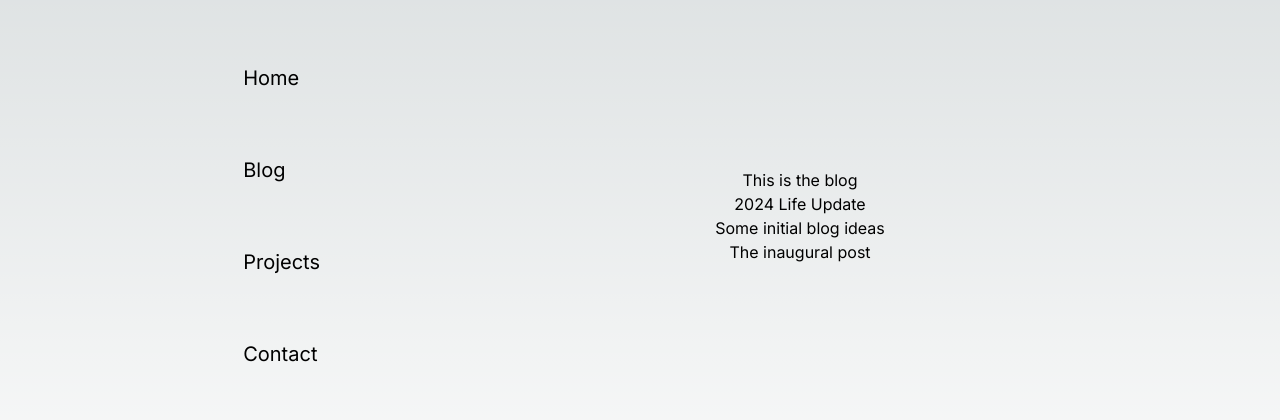
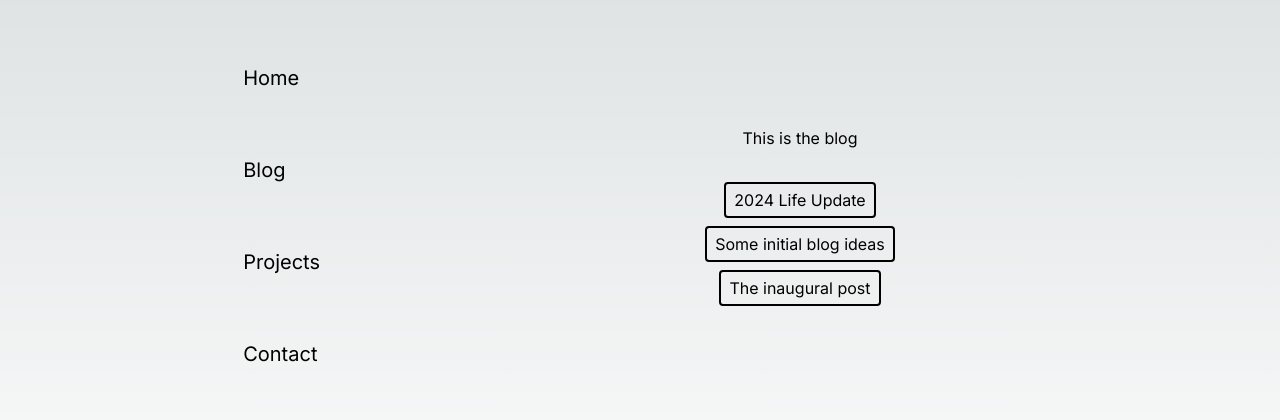
Before and after one commit to matthewaching/portfolio, a Next.js app: page /blog in a window 1280 px wide. Shown: the part 184-604 px from the top of the page. Built offline with nearby package versions, Linux system fonts and the light colour scheme.

Commit message:
Prettify the posts page

```diff
--- a/src/app/blog/page.tsx
+++ b/src/app/blog/page.tsx
@@ -20,13 +20,19 @@ const blogPosts = [
 
 const Blog = () => {
     return (
-        <main className="flex min-h-screen flex-col items-center justify-center p-24">
+        <main className='flex min-h-screen flex-col items-center justify-center p-24 gap-8'>
             <span>This is the blog</span>
-            {blogPosts.map(post => (
-                <div key={post.id}>
-                    <Link href={`/blog/${post.id}`}>{post.title}</Link>
-                </div>
-            ))}
+            <div className='flex flex-col items-center gap-2'>
+                {blogPosts.map(post => (
+                    <Link
+                        className='px-2 py-1 border-2 rounded border-black'
+                        key={post.id}
+                        href={`/blog/${post.id}`}
+                    >
+                        {post.title}
+                    </Link>
+                ))}
+            </div>
         </main>
     );
 };
--- a/src/app/page.tsx
+++ b/src/app/page.tsx
@@ -1,5 +1,3 @@
-import Image from 'next/image'
-
 const Home = () => {
     return (
         <main className="flex text-5xl min-h-screen flex-col items-center justify-center p-24">
```
